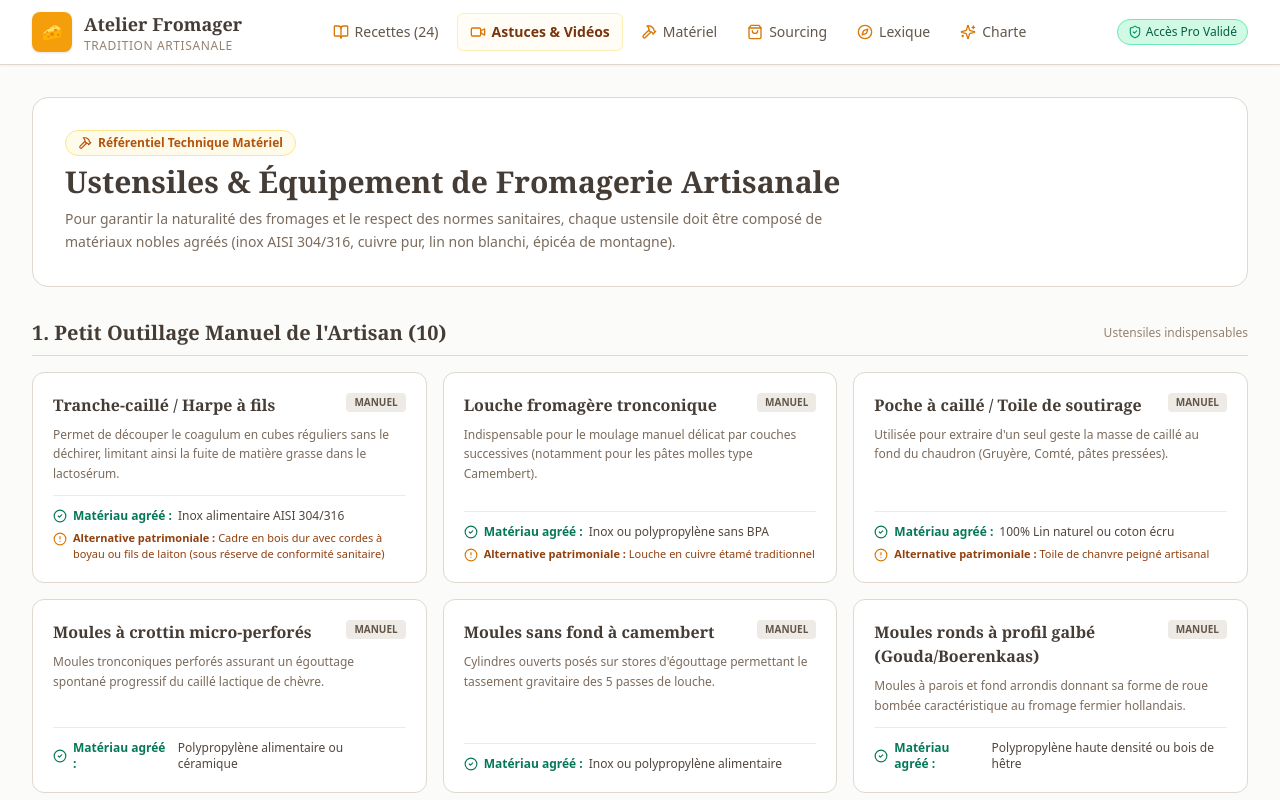
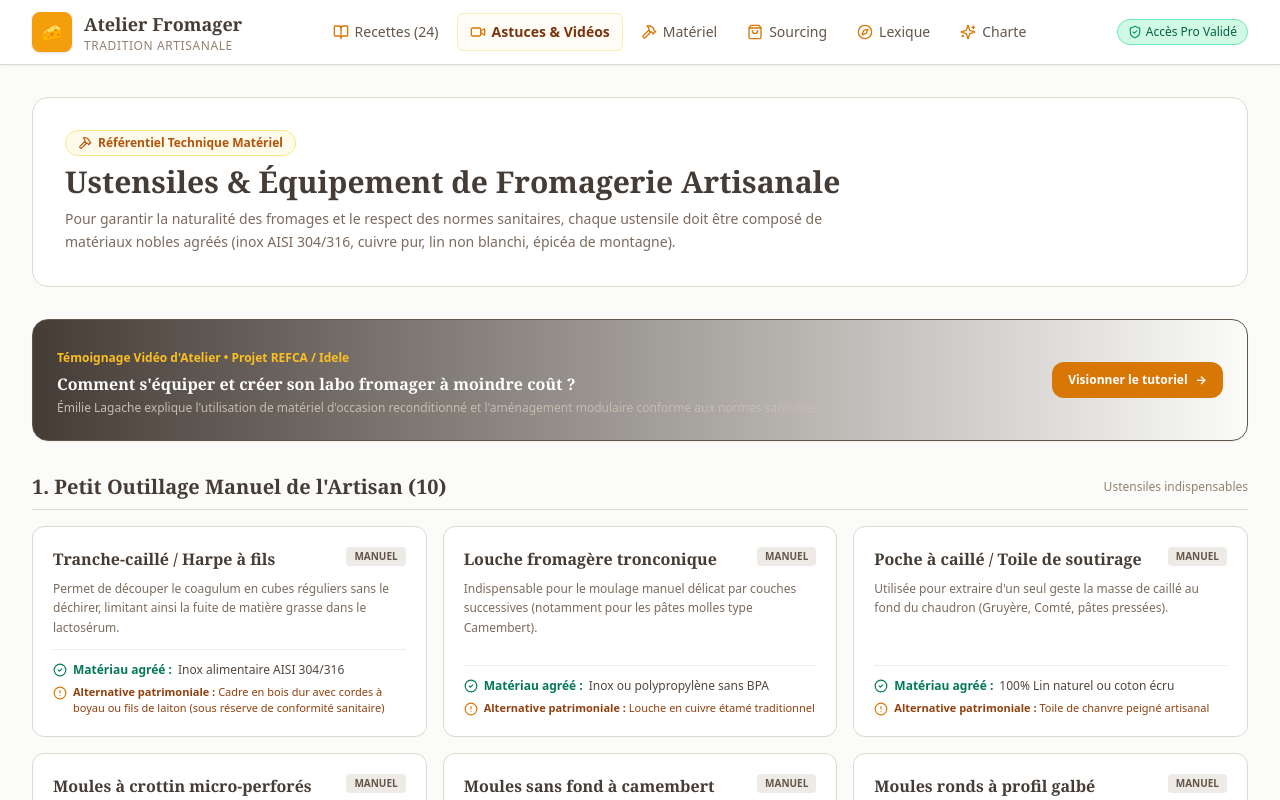
Before and after one commit to novaskilltech/atelier-fromage2, a Next.js app: page /ustensiles in a window 1280 px wide. Shown: the top 800 px of the page. Built offline with nearby package versions, Linux system fonts and the light colour scheme.

Commit message:
feat(atelier): ajout de la video Idele REFCA ch4HK61JnxI (creer sa fromagerie a moindre cout) et lien depuis ustensiles

```diff
--- a/src/app/astuces/page.tsx
+++ b/src/app/astuces/page.tsx
@@ -24,11 +24,12 @@ const CATEGORIES = [
   "Moulage",
   "Rendement & Caillé",
   "Affinage",
+  "Installation & Atelier",
 ];
 
 export default function AstucesPage() {
   const [selectedCat, setSelectedCat] = useState("Tous");
-  const [activeVideoId, setActiveVideoId] = useState<string>("vid-moulage-individuel");
+  const [activeVideoId, setActiveVideoId] = useState<string>("vid-installation-atelier");
 
   const filteredVideos =
     selectedCat === "Tous"
@@ -63,12 +64,25 @@ export default function AstucesPage() {
         </h1>
         <p className="text-sm sm:text-base text-terroir-600 max-w-3xl leading-relaxed font-sans">
           Accédez aux démonstrations vidéo professionnelles du réseau <strong>Idele / Cap'Pradel</strong> :
-          salage au sel sec, calcul du rendement avant moulage, découpe à la harpe et conduite de cave d'affinage.
+          salage au sel sec, calcul du rendement avant moulage, création de labo fromager économique et soins d'affinage.
         </p>
 
         {/* Quick links to user suggested videos */}
         <div className="flex flex-wrap items-center gap-2 pt-2 border-t border-terroir-100">
           <span className="text-xs font-bold text-terroir-700">Vidéos d'Atelier (Idele) :</span>
+          <button
+            type="button"
+            onClick={() => handleSelectVideo("vid-installation-atelier")}
+            className={`text-xs px-3 py-1.5 rounded-lg border font-medium transition flex items-center gap-1.5 ${
+              activeVideoId === "vid-installation-atelier"
+                ? "bg-cheese-600 text-white border-cheese-600 font-bold"
+                : "bg-terroir-50 text-terroir-800 border-terroir-200 hover:bg-cheese-100"
+            }`}
+          >
+            <Play className="w-3 h-3" />
+            <span>1. Labo à moindre coût (ch4HK61JnxI)</span>
+          </button>
+
           <button
             type="button"
             onClick={() => handleSelectVideo("vid-moulage-individuel")}
@@ -79,7 +93,7 @@ export default function AstucesPage() {
             }`}
           >
             <Play className="w-3 h-3" />
-            <span>1. Moulage individuel (IHRfFWtdy3M)</span>
+            <span>2. Moulage individuel (IHRfFWtdy3M)</span>
           </button>
 
           <button
@@ -92,7 +106,7 @@ export default function AstucesPage() {
             }`}
           >
             <Play className="w-3 h-3" />
-            <span>2. Salage à sec (7eNphzCqSBU)</span>
+            <span>3. Salage à sec (7eNphzCqSBU)</span>
           </button>
 
           <button
@@ -105,7 +119,7 @@ export default function AstucesPage() {
             }`}
           >
             <Play className="w-3 h-3" />
-            <span>3. Rendement & Moules (kHEUtQGLsTE)</span>
+            <span>4. Rendement & Moules (kHEUtQGLsTE)</span>
           </button>
         </div>
       </div>
--- a/src/app/ustensiles/page.tsx
+++ b/src/app/ustensiles/page.tsx
@@ -20,6 +20,28 @@ export default function UtensilsPage() {
           Pour garantir la naturalité des fromages et le respect des normes sanitaires, chaque ustensile
           doit être composé de matériaux nobles agréés (inox AISI 304/316, cuivre pur, lin non blanchi, épicéa de montagne).
         </p>
+      </div>
+
+      {/* Video Callout : Créer sa fromagerie à moindre coût (REFCA / Idele) */}
+      <div className="bg-gradient-to-r from-terroir-900 to-terroir-850 text-white rounded-2xl p-6 border border-terroir-700 shadow-sm flex flex-col sm:flex-row sm:items-center justify-between gap-4">
+        <div className="space-y-1">
+          <div className="inline-flex items-center gap-2 text-xs font-bold text-cheese-400">
+            <span>Témoignage Vidéo d'Atelier • Projet REFCA / Idele</span>
+          </div>
+          <h3 className="font-serif font-bold text-base text-white">
+            Comment s'équiper et créer son labo fromager à moindre coût ?
+          </h3>
+          <p className="text-xs text-terroir-300">
+            Émilie Lagache explique l'utilisation de matériel d'occasion reconditionné et l'aménagement modulaire conforme aux normes sanitaires.
+          </p>
+        </div>
+        <a
+          href="/astuces"
+          className="inline-flex items-center gap-2 bg-cheese-600 hover:bg-cheese-700 text-white px-4 py-2.5 rounded-xl text-xs font-bold shadow-xs transition shrink-0 self-start sm:self-auto"
+        >
+          <span>Visionner le tutoriel</span>
+          <span>→</span>
+        </a>
       </div>
 
       {/* Section 1 : Petit Outillage Manuel */}
```
Also changed, not shown: src/data/tips.ts (+16 -1 lines).
